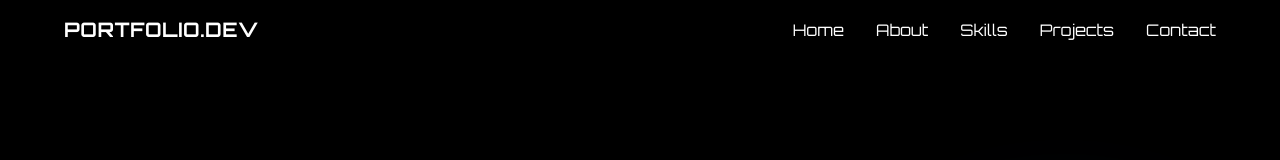
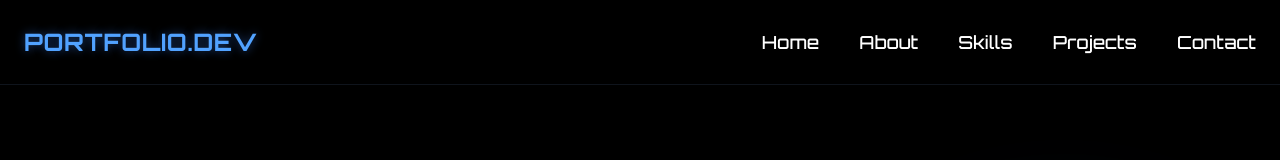
Before and after one commit to Termoc/ourportotwo, a React (Vite) app: page / in a window 1280 px wide. Shown: the top 160 px of the page. Built offline with nearby package versions, Linux system fonts and the light colour scheme.

Commit message:
Update Navbar.jsx

```diff
--- a/src/components/Navbar.jsx
+++ b/src/components/Navbar.jsx
@@ -7,24 +7,35 @@ const Navbar = () => {
 
   return (
     <>
-      <nav className="bg-black text-white px-6 py-4 fixed top-0 left-0 right-0 z-50 shadow">
-        <div className="max-w-6xl mx-auto flex justify-between items-center">
-          <div className="text-xl font-bold tracking-wide">PORTFOLIO.DEV</div>
+      <nav className="navbar-backdrop text-white px-6 py-5 fixed top-0 left-0 right-0 z-50 border-b border-gray-800/50">
+        <div className="max-w-7xl mx-auto flex justify-between items-center">
+          <div className="text-xl md:text-2xl font-bold tracking-wide text-blue-400 glow-text">
+            PORTFOLIO.DEV
+          </div>
 
-          <div className="hidden md:flex gap-8">
+          <div className="hidden md:flex gap-10">
             {navItems.map((item) => (
-              <a key={item} href={`#${item.toLowerCase()}`} className="hover:text-blue-400 transition">
+              <a
+                key={item}
+                href={`#${item.toLowerCase()}`}
+                className="relative text-lg font-medium hover:text-blue-400 transition-all duration-300 group py-2"
+              >
                 {item}
+                <span className="absolute bottom-0 left-0 w-0 h-0.5 bg-blue-400 group-hover:w-full transition-all duration-300"></span>
               </a>
             ))}
           </div>
 
-          <button className="md:hidden" onClick={() => setMenuOpen(!menuOpen)}>
+          <button
+            className="md:hidden p-2 rounded-lg hover:bg-gray-800/50 transition-all duration-300"
+            onClick={() => setMenuOpen(!menuOpen)}
+          >
             <svg
-              className="w-6 h-6"
+              className="w-7 h-7 transition-transform duration-300"
               fill="none"
               stroke="currentColor"
               viewBox="0 0 24 24"
+              style={{ transform: menuOpen ? 'rotate(90deg)' : 'rotate(0deg)' }}
             >
               <path strokeLinecap="round" strokeLinejoin="round" strokeWidth={2}
                 d={menuOpen
@@ -35,15 +46,27 @@ const Navbar = () => {
           </button>
         </div>
 
-        {menuOpen && (
-          <div className="md:hidden mt-4 flex flex-col items-start gap-4 px-6">
-            {navItems.map((item) => (
-              <a key={item} href={`#${item.toLowerCase()}`} className="hover:text-blue-400">
+        {/* Mobile Menu */}
+        <div className={`md:hidden overflow-hidden transition-all duration-500 ${
+          menuOpen ? 'max-h-80 opacity-100' : 'max-h-0 opacity-0'
+        }`}>
+          <div className="pt-6 pb-4 space-y-4">
+            {navItems.map((item, index) => (
+              <a
+                key={item}
+                href={`#${item.toLowerCase()}`}
+                className="block text-lg font-medium hover:text-blue-400 transition-all duration-300 hover:translate-x-2 py-2"
+                style={{
+                  animationDelay: `${index * 0.1}s`,
+                  animation: menuOpen ? 'fadeInUp 0.5s ease-out forwards' : 'none'
+                }}
+                onClick={() => setMenuOpen(false)}
+              >
                 {item}
               </a>
             ))}
           </div>
-        )}
+        </div>
       </nav>
     </>
   );
```
